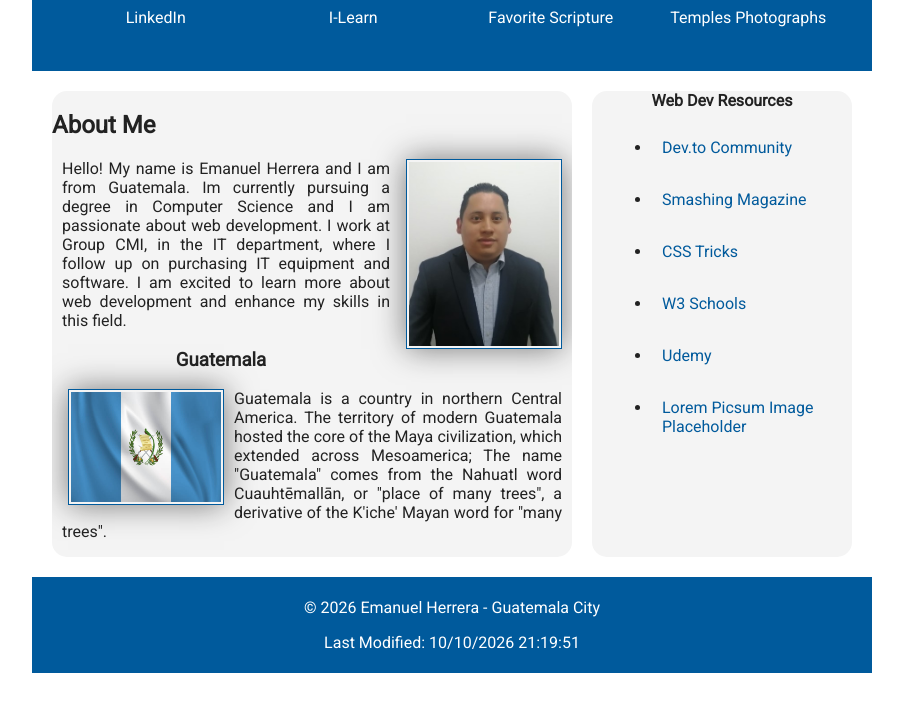
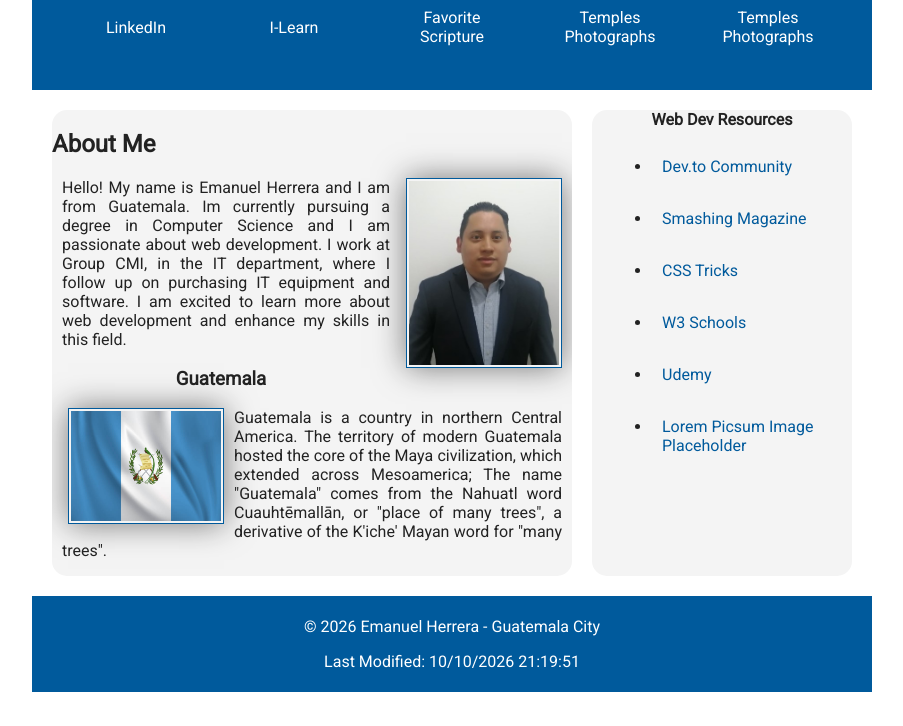
Before and after one commit to Kurobaza96/wdd131, a plain HTML site: page index.html in a window 1280 px wide. Shown: the part 74-800 px from the top of the page, without its empty margins (188-1091 px from the left). Drawn offline with Linux system fonts and the light colour scheme.

Commit message:
week6 project added

```diff
--- a/index.html
+++ b/index.html
@@ -24,6 +24,7 @@
                 <li><a href="https://byupw.instructure.com/">I-Learn</a></li>
                 <li><a href="https://www.churchofjesuschrist.org/study/scriptures/nt/1-pet/1?lang=eng&id=p7#p7">Favorite Scripture</a></li>
                 <li><a href="/temples.html">Temples Photographs</a></li>
+                <li><a href="/week06/index.html">Temples Photographs</a></li>
             </ul>
         </nav>
     </header>
```
